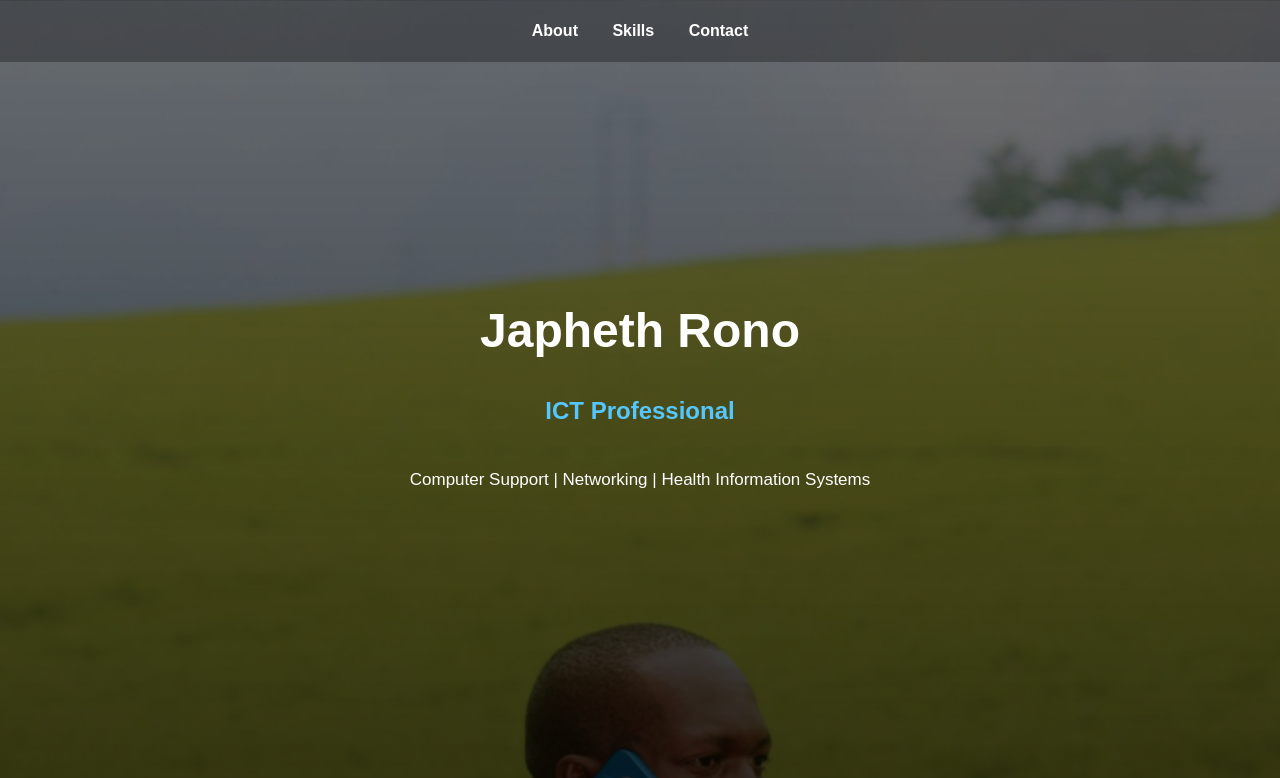
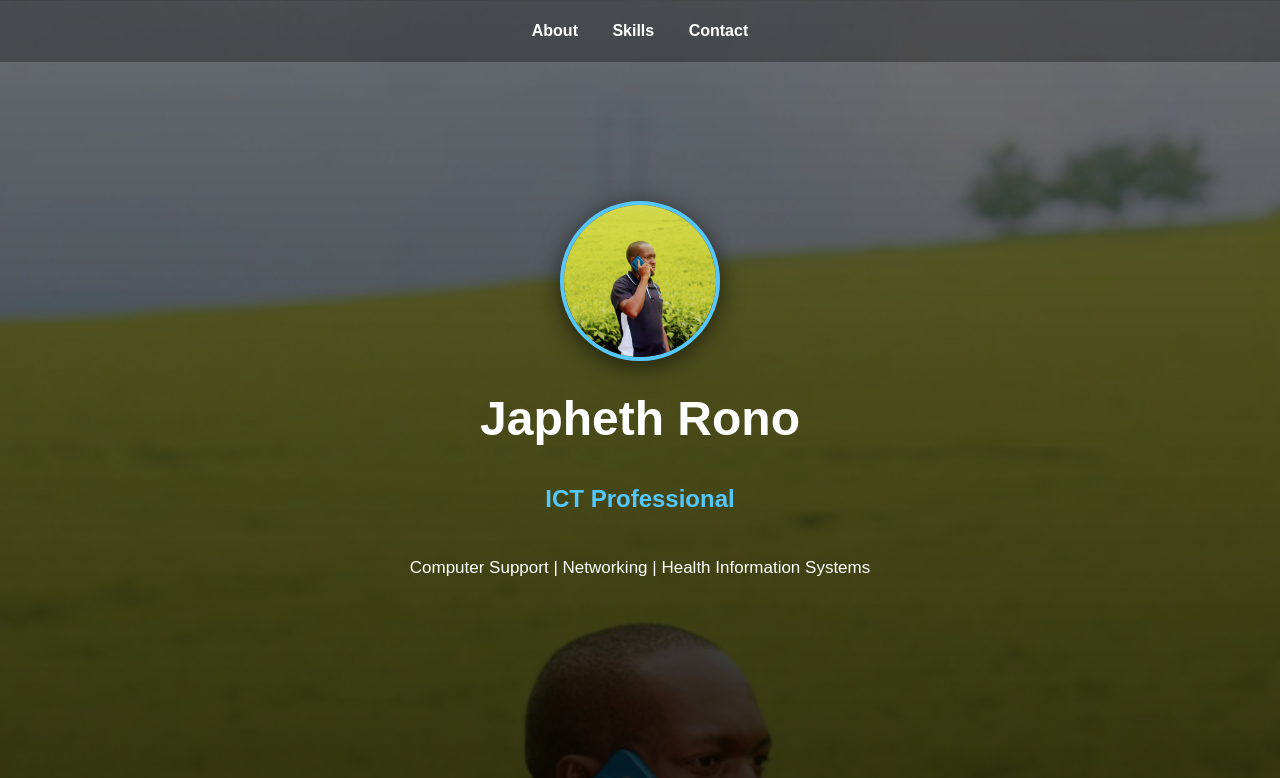
Before and after one commit to japhethrono28/japhethrono28.github.io, a plain HTML site: page index.html in a window 1280 px wide. Shown: the top 778 px of the page. Drawn offline with Linux system fonts and the light colour scheme.

Commit message:
Add profile photo styling and image to header
Added profile photo styling and image element in header.

```diff
--- a/index.html
+++ b/index.html
@@ -39,6 +39,15 @@ header {
 header h1 {
     font-size: 48px;
     margin: 15px 0;
+}
+.profile-photo {
+    width: 160px;
+    height: 160px;
+    border-radius: 50%;
+    object-fit: cover;
+    border: 4px solid #55c7ff;
+    box-shadow: 0 5px 25px rgba(0,0,0,0.6);
+    margin-bottom: 15px;
 }
 
 header h3 {
@@ -136,6 +145,9 @@ footer {
 </nav>
 
 <header>
+    <img src="japheth.jpg" alt="Japheth Rono"
+         class="profile-photo">
+
     <h1>Japheth Rono</h1>
 
     <h3>ICT Professional</h3>
```
